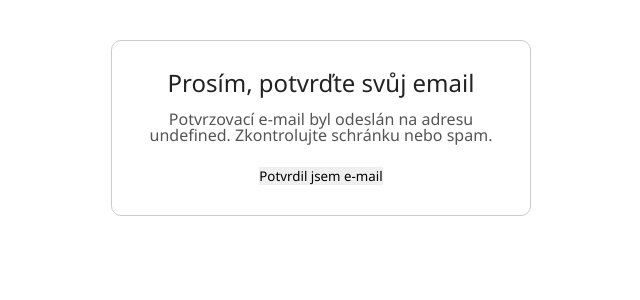
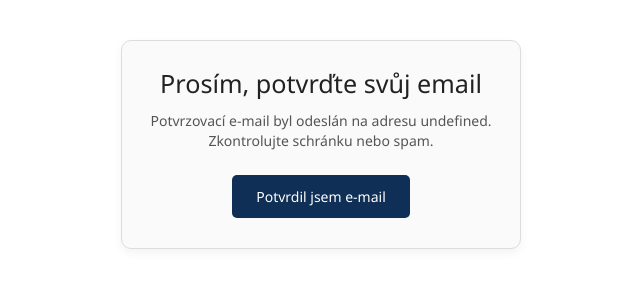
Before and after one commit to losha6ka/FashionA, a React (Vite) app: page /verify in a window 1280 px wide. Shown: the top 300 px of the page, without its empty margins (319-959 px from the left). Built offline with nearby package versions, Linux system fonts and the light colour scheme; no server answers; sample sign-in values are in the browser's storage.

Commit message:
new email logic test-styles

```diff
--- a/src/CSS/global.scss
+++ b/src/CSS/global.scss
@@ -233,50 +233,52 @@ $maxWidthContainer: 1370;
   }
 }
 .verify-email {
-  max-width: 420px;
+  max-width: 400px;
   margin: 40px auto;
-  padding: 30px;
-  border: 1px solid #ccc;
+  padding: 30px 25px;
+  border: 1px solid #ddd;
   border-radius: 10px;
-  background: #fff;
+  background-color: #fafafa;
+  box-shadow: 0 4px 10px rgba(0, 0, 0, 0.05);
+  font-family: 'Segoe UI', Tahoma, Geneva, Verdana, sans-serif;
   text-align: center;
-  font-family: 'Segoe UI', Tahoma, Geneva, Verdana, sans-serif;
 
   &__title {
-    font-size: 24px;
-    margin-bottom: 16px;
+    font-size: 1.8rem;
+    margin-bottom: 15px;
     color: #222;
   }
 
   &__text {
-    font-size: 16px;
-    margin-bottom: 24px;
+    font-size: 1rem;
+    margin-bottom: 25px;
     color: #555;
+    line-height: 1.4;
   }
 
-  &__button {
+  button {
+    background-color: #0f2f57;
+    color: white;
+    border: none;
     padding: 12px 24px;
-    font-size: 16px;
-    background-color: #0078d7;
-    color: #fff;
-    border: none;
-    border-radius: 6px;
+    font-size: 1rem;
+    border-radius: 5px;
     cursor: pointer;
-    transition: background-color 0.3s ease;
+    transition: background-color 0.25s ease;
 
     &:disabled {
-      background-color: #aaa;
+      background-color: #999;
       cursor: not-allowed;
     }
 
-    &:hover:not(:disabled) {
-      background-color: #005fa3;
+    &:not(:disabled):hover {
+      background-color: rgb(11, 35, 64,0.5);
     }
   }
 
   &__error {
-    margin-top: 16px;
-    color: #d93025; // красный цвет ошибки
+    margin-top: 20px;
+    color: #d9534f;
     font-weight: 600;
   }
 }
```
